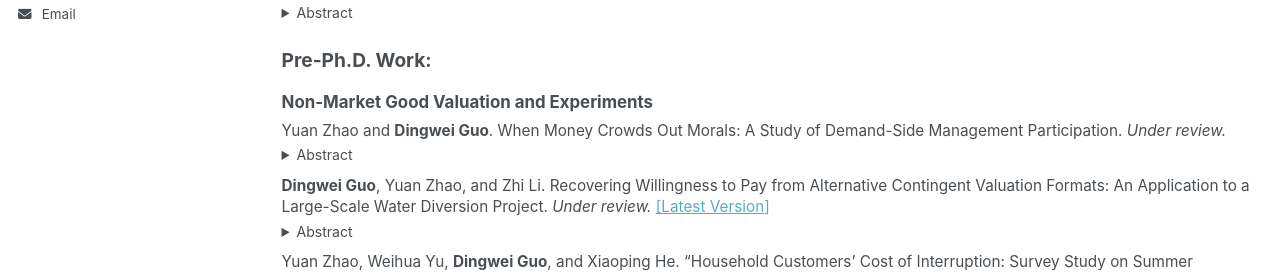
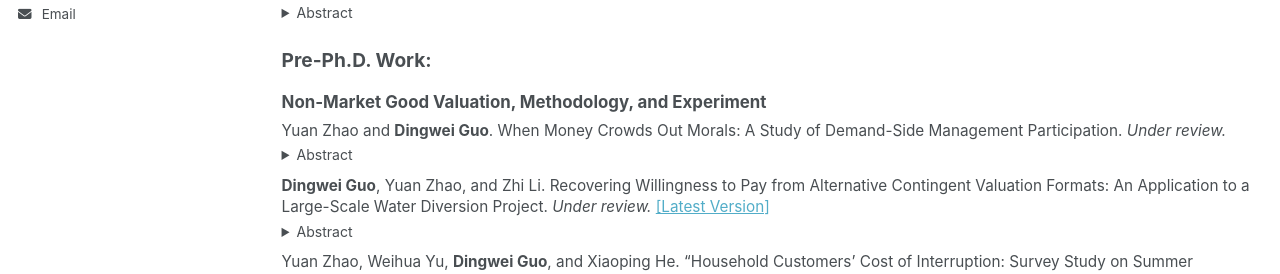
Before and after one commit to dw-guo/dw-guo.github.io, a Jekyll site: the page built from _pages/publications.html, in a window 1280 px wide and 1050 px high. Shown: the part 407-681 px from the top of the window. Built offline with Jekyll 4.4.1, drawn with Linux system fonts in a browser that asks for light colours; a style sheet for code colours, icons or effects is not loaded.

Commit message:
Update publication title to include methodology

```diff
--- a/_pages/publications.html
+++ b/_pages/publications.html
@@ -74,7 +74,7 @@ author_profile: true
 </h2>
 
 <h2 style="font-size: 1.1em; margin-top: 1.2em; margin-bottom: 0.45em;">
-  Non-Market Good Valuation and Experiments
+  Non-Market Good Valuation, Methodology, and Experiment
 </h2>
 
   <p style="margin: 0 0 0.25em 0;">
```
